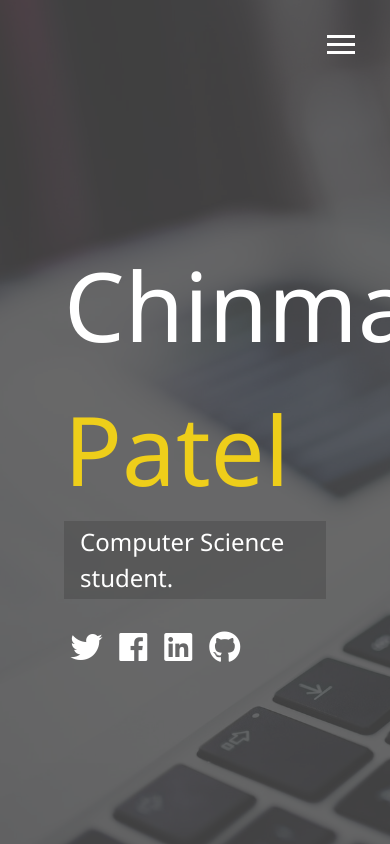
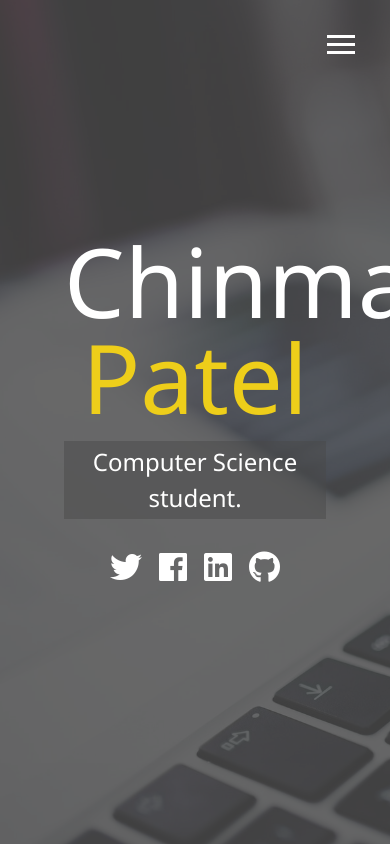
Before and after one commit to chinmaycp/modern_portfolio, a website: page dist/index.html in a window 390 px wide. Drawn offline with Linux system fonts and the light colour scheme.

Commit message:
Added media queries and made menu overlay responsive

```diff
--- a/scss/_config.scss
+++ b/scss/_config.scss
@@ -2,7 +2,8 @@
 $secondary-color: #eece1a;
 $show-home-image: true;
 $home-image: url(/dist/img/background.jpg);
-$portrait-image: url(/dist/img/portrait.jpg);
+$large-portrait-image: url(/dist/img/portrait.jpg);
+$small-portrait-image: url(/dist/img/portrait_small.jpg);
 $background-opacity: 0.8;
 
 @mixin easeOut {
@@ -28,3 +29,28 @@
     }
   }
 }
+
+// Media query mixins
+@mixin mediaSm {
+  @media screen and (max-width: 500px) {
+    @content;
+  }
+}
+
+@mixin mediaMd {
+  @media screen and (max-width: 768px) {
+    @content;
+  }
+}
+
+@mixin mediaLg {
+  @media screen and (min-width: 769px) and (max-width: 1170px) {
+    @content;
+  }
+}
+
+@mixin mediaXL {
+  @media screen and (min-width: 1171px) {
+    @content;
+  }
+}
--- a/scss/_menu.scss
+++ b/scss/_menu.scss
@@ -88,7 +88,7 @@
     .portrait {
       width: 250px;
       height: 250px;
-      background: $portrait-image;
+      background: $large-portrait-image;
       border-radius: 50%;
       border: solid 3px $secondary-color;
     }
--- /dev/null
+++ b/scss/_mobile.scss
@@ -0,0 +1,55 @@
+// Widescreens
+@include mediaXL {
+}
+
+// Desktops & Laptops
+@include mediaLg {
+}
+
+// Tablets & Small Laptops
+@include mediaMd {
+  main {
+    align-items: center;
+    text-align: center;
+
+    .lg-heading {
+      line-height: 1;
+      margin-bottom: 1rem;
+    }
+  }
+
+  ul.menu-nav,
+  div.menu-branding {
+    float: none;
+    width: 100%;
+    min-height: 0;
+
+    &.show {
+      transform: translate3d(0, 0, 0);
+    }
+  }
+
+  .menu-nav {
+    height: 75vh;
+    transform: translate3d(-100%, 0, 0);
+    font-size: 24px;
+  }
+
+  .menu-branding {
+    height: 25vh;
+    transform: translate3d(100%, 0, 0);
+
+    .portrait {
+      background: $small-portrait-image;
+      width: 150px;
+      height: 150px;
+    }
+  }
+}
+
+// Smartphones
+@include mediaSm {
+  main#home h1 {
+    margin-top: 10vh;
+  }
+}
--- a/scss/main.scss
+++ b/scss/main.scss
@@ -1,5 +1,6 @@
 @import "config";
 @import "menu";
+@import "mobile";
 
 * {
   box-sizing: border-box;
```
Also changed, not shown: dist/css/main.css.
